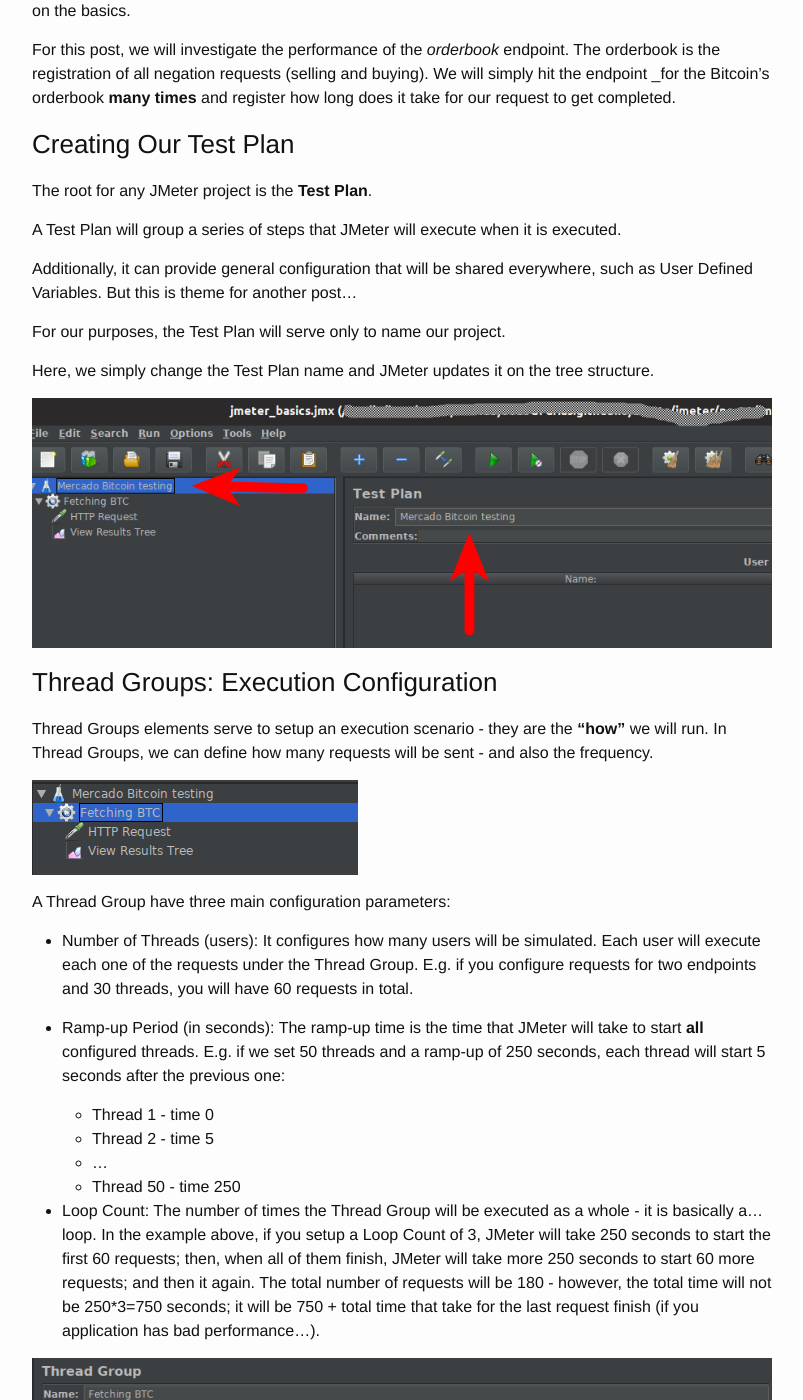
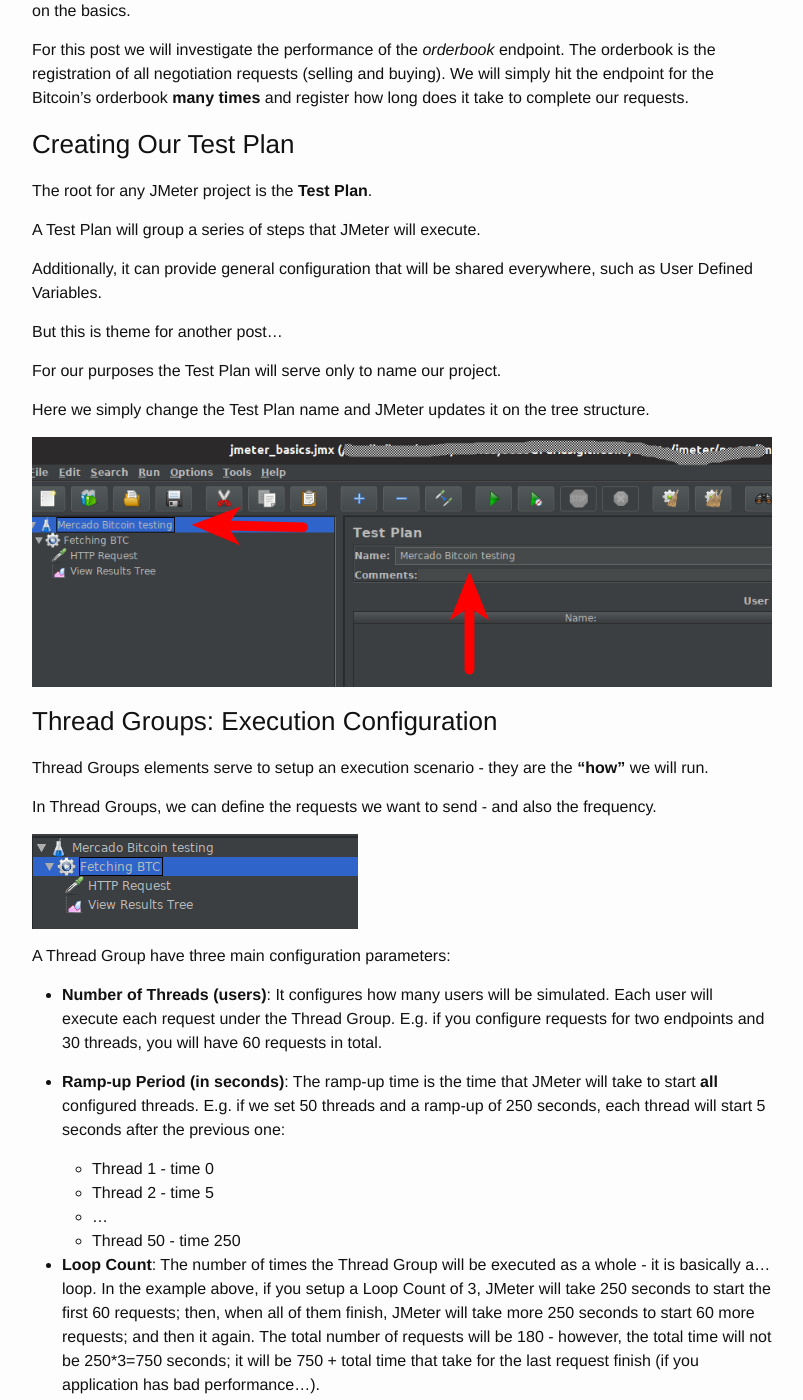
Before and after one commit to JoaoGFarias/JoaoGFarias.github.io, a Jekyll site: the page built from _posts/2019-06-06-jmeter_1-jmeter_basics.markdown, in a window 1280 px wide and 1400 px high, scrolled down 918 px. Shown: the whole window, without its empty margins (238-1041 px from the left). Built offline with Jekyll 4.4.1, drawn with Linux system fonts in a browser that asks for light colours; some of the changed text lies outside the part shown.

Commit message:
Jmeter 0/4 - Review

```diff
--- a/_posts/2019-06-06-jmeter_1-jmeter_basics.markdown
+++ b/_posts/2019-06-06-jmeter_1-jmeter_basics.markdown
@@ -21,54 +21,60 @@ providing its services for Bitcoin, Litecoin, Ethereum and others coins.
 
 The platform provides an API to fetch data from its usage. The best thing is that this API is simple, doesn't require any account or authentication: **Perfect to start with JMeter**, since we can focus indeed on the basics.
 
-For this post, we will investigate the performance of the _orderbook_ endpoint. The orderbook is the registration of all negation requests (selling and buying). We will simply hit the endpoint _for the Bitcoin's orderbook **many times** and register how long does it take for our request to get completed.
+For this post we will investigate the performance of the _orderbook_ endpoint. The orderbook is the registration of all negotiation requests (selling and buying). We will simply hit the endpoint for the Bitcoin's orderbook **many times** and register how long does it take to complete our requests.
 
 ### Creating Our Test Plan
 
 The root for any JMeter project is the **Test Plan**.
 
-A Test Plan will group a series of steps that JMeter will execute when it is executed.
+A Test Plan will group a series of steps that JMeter will execute.
 
-Additionally, it can provide general configuration that will be shared everywhere, such as User Defined Variables. But this is theme for another post...
+Additionally, it can provide general configuration that will be shared everywhere, such as User Defined Variables.
 
-For our purposes, the Test Plan will serve only to name our project.
+But this is theme for another post...
 
-Here, we simply change the Test Plan name and JMeter updates it on the tree structure.
+For our purposes the Test Plan will serve only to name our project.
+
+Here we simply change the Test Plan name and JMeter updates it on the tree structure.
 
 ![Test Plan Details]({{ "assets/jmeter/post1/test_plan_details.png" | absolute_url }})
 
 ### Thread Groups: Execution Configuration
 
-Thread Groups elements serve to setup an execution scenario - they are the **"how"** we will run. In Thread Groups, we can define how many requests will be sent - and also the frequency.
+Thread Groups elements serve to setup an execution scenario - they are the **"how"** we will run.
+
+In Thread Groups, we can define the requests we want to send - and also the frequency.
 
 ![Thread Group Tree]({{ "assets/jmeter/post1/thread_group_tree.png" | absolute_url }})
 
 A Thread Group have three main configuration parameters:
 
-- Number of Threads (users): It configures how many users will be simulated. Each user will execute each one of the requests under the Thread Group. E.g. if you configure requests for two endpoints and 30 threads, you will have 60 requests in total.
+- **Number of Threads (users)**: It configures how many users will be simulated. Each user will execute each request under the Thread Group. E.g. if you configure requests for two endpoints and 30 threads, you will have 60 requests in total.
 
-- Ramp-up Period (in seconds): The ramp-up time is the time that JMeter will take to start **all** configured threads. E.g. if we set 50 threads and a ramp-up of 250 seconds, each thread will start 5 seconds after the previous one:
+- **Ramp-up Period (in seconds)**: The ramp-up time is the time that JMeter will take to start **all** configured threads. E.g. if we set 50 threads and a ramp-up of 250 seconds, each thread will start 5 seconds after the previous one:
 
-   - Thread 1 - time 0
-   - Thread 2 - time 5
-   - ...
-   - Thread 50 - time 250
+  - Thread 1 - time 0
+  - Thread 2 - time 5
+  - ...
+  - Thread 50 - time 250
 
-- Loop Count: The number of times the Thread Group will be executed as a whole - it is basically a... loop. In the example above, if you setup a Loop Count of 3, JMeter will take 250 seconds to start the first 60 requests; then, when all of them finish, JMeter will take more 250 seconds to start 60 more requests; and then it again. The total number of requests will be 180 - however, the total time will not be 250*3=750 seconds; it will be 750 + total time that take for the last request finish (if you application has bad performance...).
+- **Loop Count**: The number of times the Thread Group will be executed as a whole - it is basically a... loop. In the example above, if you setup a Loop Count of 3, JMeter will take 250 seconds to start the first 60 requests; then, when all of them finish, JMeter will take more 250 seconds to start 60 more requests; and then it again. The total number of requests will be 180 - however, the total time will not be 250*3=750 seconds; it will be 750 + total time that take for the last request finish (if you application has bad performance...).
 
 ![Thread Group Details]({{ "assets/jmeter/post1/thread_group_details.png" | absolute_url }})
 
 ### Samplers: Our Tests
 
-Sampler is the **"what"** we will test. It defines the request itself. In our example, we will use only HTTP requests.
+Sampler is the **"what"** we will test. It defines the request itself.
+
+In our example, we will use only HTTP requests.
 
 ![Thread Group Tree]({{ "assets/jmeter/post1/sampler_tree.png" | absolute_url }})
 
 It has two main parameters:
 
-- Web Server: It defines the URL of the server that will be hit;
+- **Web Server**: It defines the URL of the server that will be hit;
 
-- HTTP Request: It defines the HTTP Method (GET, POST, PATCH...) and the HTTP resource path
+- **HTTP Request**: It defines the HTTP Method (GET, POST, PATCH...) and the HTTP resource path
 
 ![Thread Group Tree]({{ "assets/jmeter/post1/sampler_details.png" | absolute_url }})
 
@@ -96,7 +102,7 @@ The _Summary Report_ shows statistical data from the set of requests, regarding
 
 ![Listener Details]({{ "assets/jmeter/post1/listener_summary.png" | absolute_url }})
 
-You can download the JMeter suite [here](https://github.com/JoaoGFarias/JoaoGFarias.github.io/blob/jmeter_1/assets/jmeter/post1/jmeter_basics.jmx)
+You can download the JMeter suite [here](https://github.com/JoaoGFarias/JoaoGFarias.github.io/blob/master/assets/jmeter/post1/jmeter_basics.jmx)
 
 ## What to do from here?
 
```
Also changed, not shown: other parts of _posts/2019-06-06-jmeter_1-jmeter_basics.markdown (+4 -4 lines), assets/jmeter/post1/listener_summary.png (renamed from assets/jmeter/post1/listener_summarypng.png).
